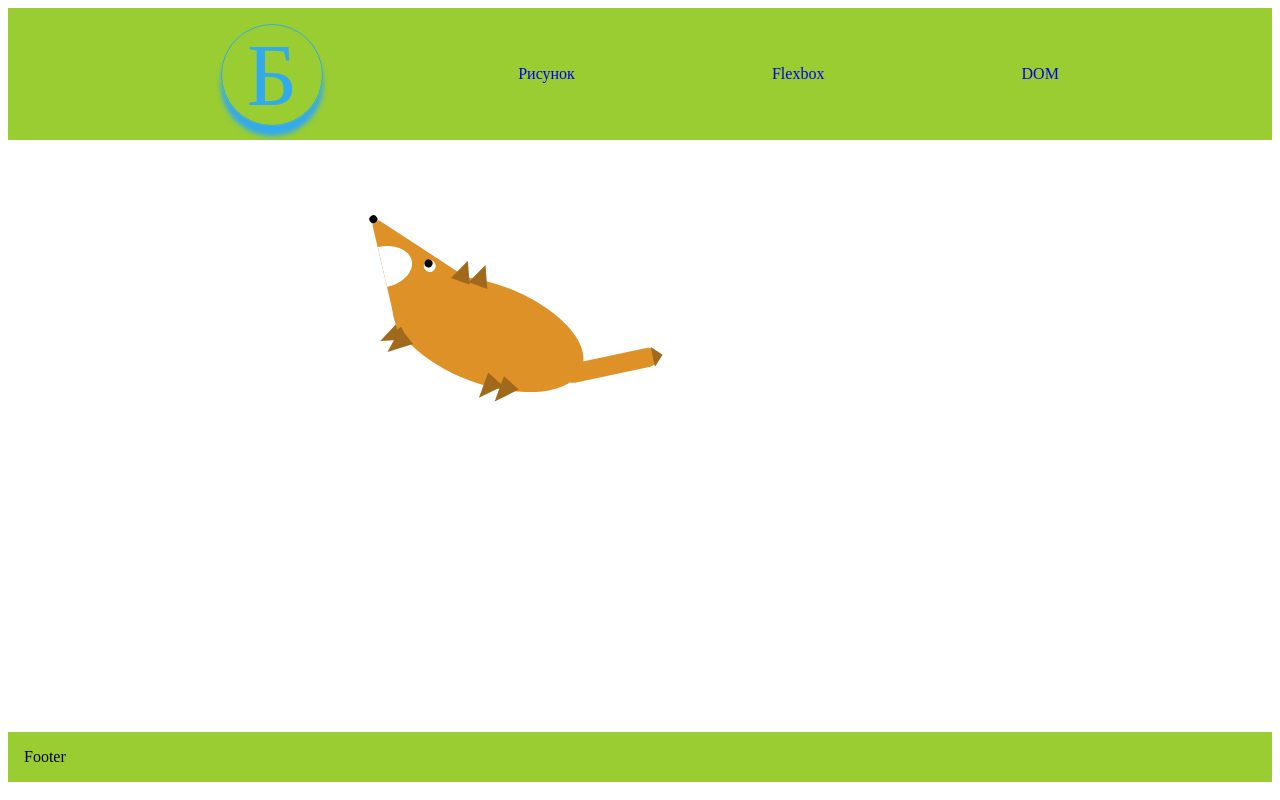
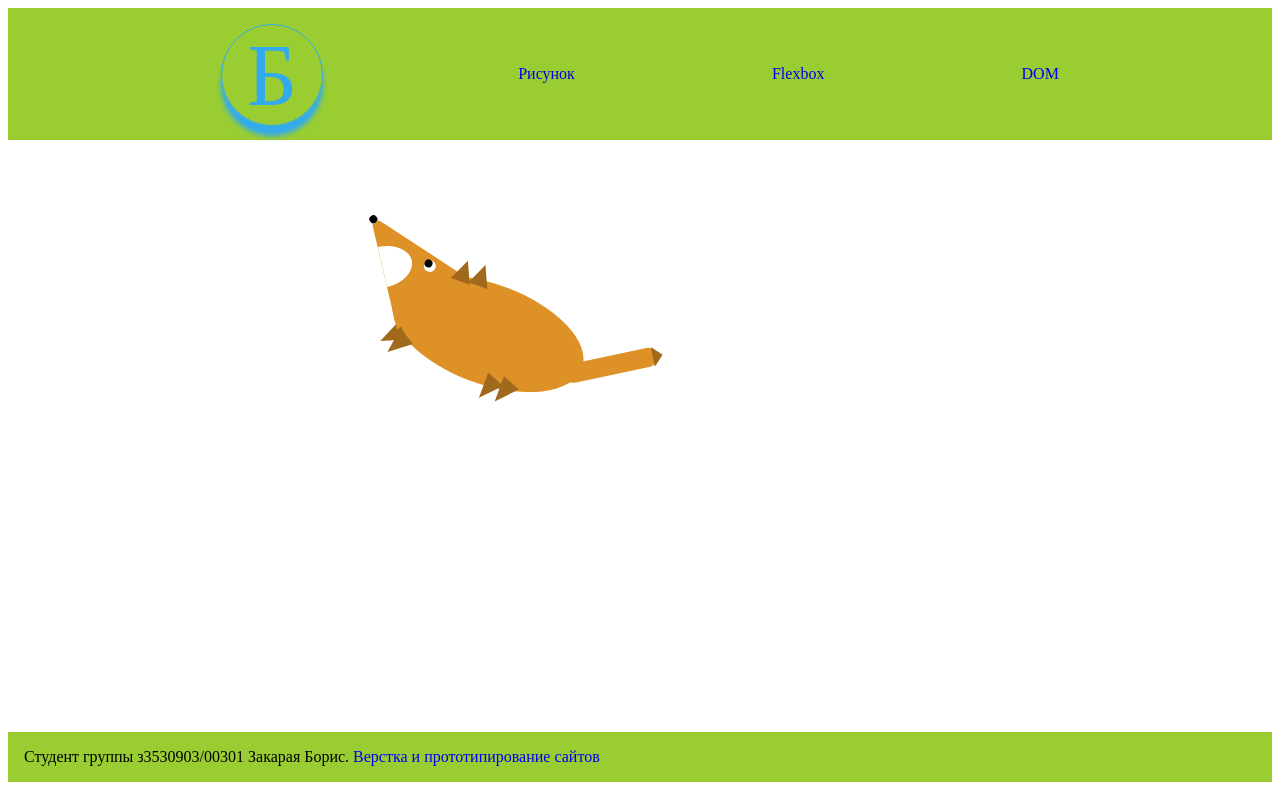
Before and after one commit to Zakaraya/site, a plain HTML site: page task2/index.html in a window 1280 px wide. Drawn offline with Linux system fonts and the light colour scheme.

Commit message:
second commit

```diff
--- a/task2/index.html
+++ b/task2/index.html
@@ -38,5 +38,5 @@
 </div>
 
 
-  <footer>Footer</footer>
+<footer>Студент группы з3530903/00301 Закарая Борис. <a href="https://dl.spbstu.ru/course/view.php?id=3490">Верстка и прототипирование сайтов</a></footer>
 </body>
```
